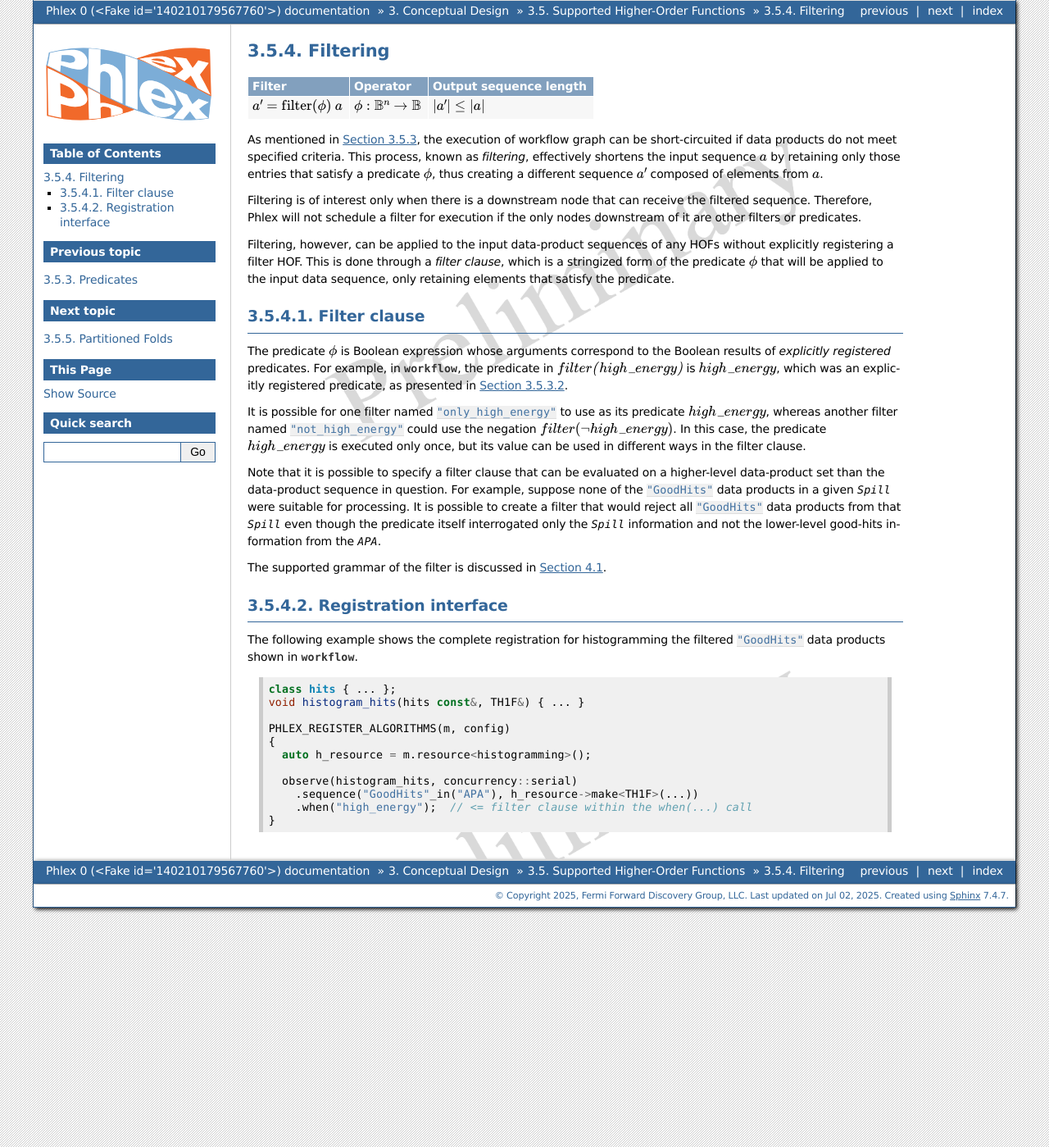
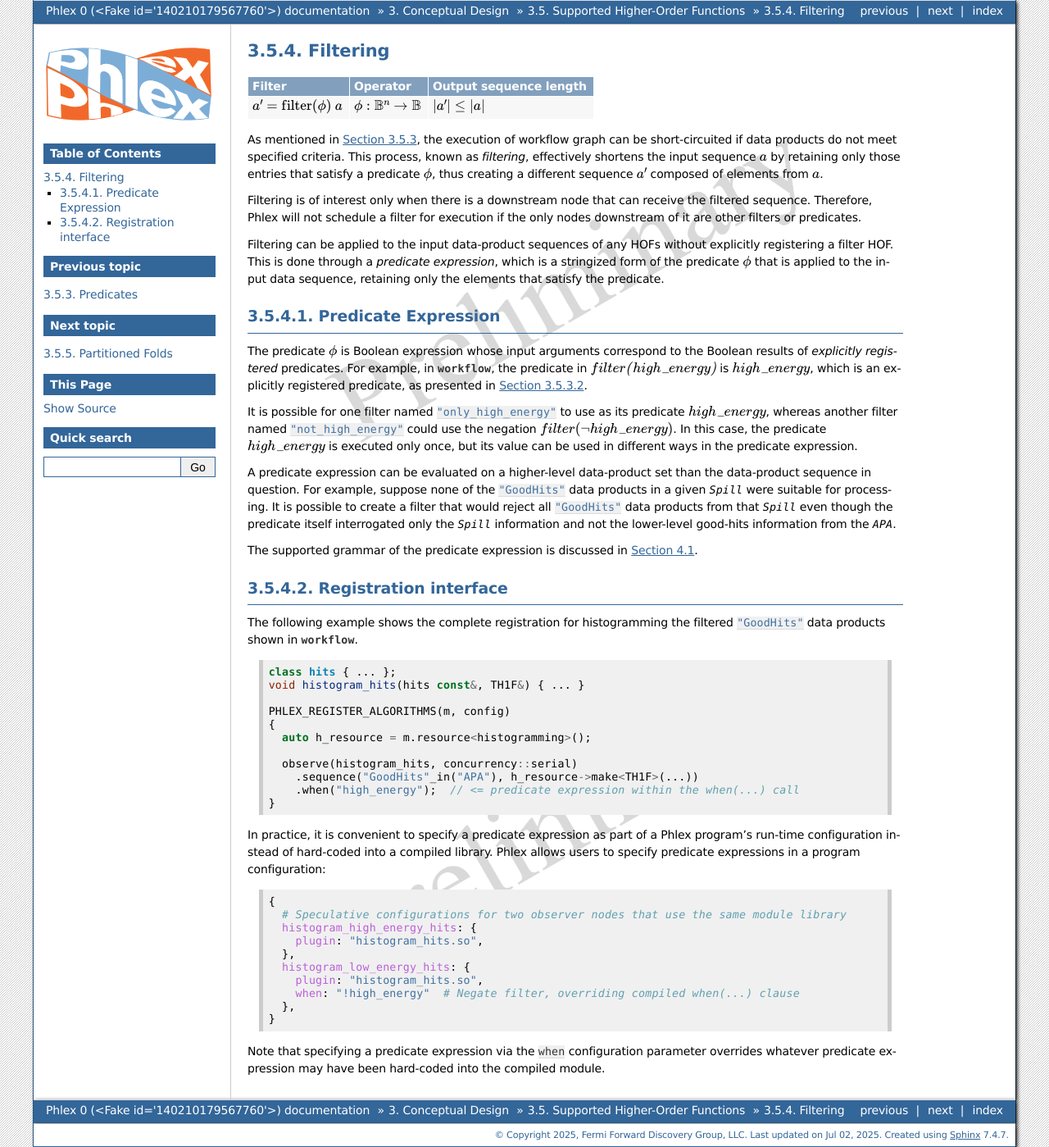
Before and after one commit to Framework-R-D/phlex-design, a Sphinx documentation site: the page built from doc/ch_conceptual_design/hofs/filters.rst, in a window 1280 px wide. Shown: the whole page at 82% size. Built offline with Sphinx 7.4.7, drawn with Linux system fonts in a browser that asks for light colours.

Commit message:
Replace "filter clause" with "predicate expression"

```diff
--- a/doc/ch_conceptual_design/hofs/filters.rst
+++ b/doc/ch_conceptual_design/hofs/filters.rst
@@ -14,23 +14,23 @@
 Filtering is of interest only when there is a downstream node that can receive the filtered sequence.
 Therefore, Phlex will not schedule a filter for execution if the only nodes downstream of it are other filters or predicates.
 
-Filtering, however, can be applied to the input data-product sequences of any HOFs without explicitly registering a filter HOF.
-This is done through a *filter clause*, which is a stringized form of the predicate :math:`\phi` that will be applied to the input data sequence, only retaining elements that satisfy the predicate.
+Filtering can be applied to the input data-product sequences of any HOFs without explicitly registering a filter HOF.
+This is done through a *predicate expression*, which is a stringized form of the predicate :math:`\phi` that is applied to the input data sequence, retaining only the elements that satisfy the predicate.
 
-Filter clause
-^^^^^^^^^^^^^
+Predicate Expression
+^^^^^^^^^^^^^^^^^^^^
 
-The predicate :math:`\phi` is Boolean expression whose arguments correspond to the Boolean results of *explicitly registered* predicates.
-For example, in :numref:`workflow`, the predicate in :math:`\textit{filter(high\_energy)}` is :math:`\textit{high\_energy}`, which was an explicitly registered predicate, as presented in :numref:`ch_conceptual_design/hofs/predicates:Registration interface`.
+The predicate :math:`\phi` is Boolean expression whose input arguments correspond to the Boolean results of *explicitly registered* predicates.
+For example, in :numref:`workflow`, the predicate in :math:`\textit{filter(high\_energy)}` is :math:`\textit{high\_energy}`, which is an explicitly registered predicate, as presented in :numref:`ch_conceptual_design/hofs/predicates:Registration interface`.
 
 It is possible for one filter named :cpp:`"only_high_energy"` to use as its predicate :math:`\textit{high\_energy}`, whereas another filter named :cpp:`"not_high_energy"` could use the negation :math:`\textit{filter}(\neg \textit{high\_energy})`.
-In this case, the predicate :math:`\textit{high\_energy}` is executed only once, but its value can be used in different ways in the filter clause.
+In this case, the predicate :math:`\textit{high\_energy}` is executed only once, but its value can be used in different ways in the predicate expression.
 
-Note that it is possible to specify a filter clause that can be evaluated on a higher-level data-product set than the data-product sequence in question.
+A predicate expression can be evaluated on a higher-level data-product set than the data-product sequence in question.
 For example, suppose none of the :cpp:`"GoodHits"` data products in a given `Spill` were suitable for processing.
 It is possible to create a filter that would reject all :cpp:`"GoodHits"` data products from that `Spill` even though the predicate itself interrogated only the `Spill` information and not the lower-level good-hits information from the `APA`.
 
-The supported grammar of the filter is discussed in :numref:`ch_subsystem_design/task_management:Task Management`.
+The supported grammar of the predicate expression is discussed in :numref:`ch_subsystem_design/task_management:Task Management`.
 
 Registration interface
 ^^^^^^^^^^^^^^^^^^^^^^
@@ -48,5 +48,23 @@
 
      observe(histogram_hits, concurrency::serial)
        .sequence("GoodHits"_in("APA"), h_resource->make<TH1F>(...))
-       .when("high_energy");  // <= filter clause within the when(...) call
+       .when("high_energy");  // <= predicate expression within the when(...) call
    }
+
+In practice, it is convenient to specify a predicate expression as part of a Phlex program's run-time configuration instead of hard-coded into a compiled library.
+Phlex allows users to specify predicate expressions in a program configuration:
+
+.. code:: jsonnet
+
+   {
+     # Speculative configurations for two observer nodes that use the same module library
+     histogram_high_energy_hits: {
+       plugin: "histogram_hits.so",
+     },
+     histogram_low_energy_hits: {
+       plugin: "histogram_hits.so",
+       when: "!high_energy"  # Negate filter, overriding compiled when(...) clause
+     },
+   }
+
+Note that specifying a predicate expression via the :cpp:`when` configuration parameter overrides whatever predicate expression may have been hard-coded into the compiled module.
--- a/doc/ch_conceptual_design/hofs/predicates.rst
+++ b/doc/ch_conceptual_design/hofs/predicates.rst
@@ -17,7 +17,7 @@
 
 .. note::
 
-   Phlex will not schedule a predicate HOF for execution unless it is bound to a filter via a filter clause (see :numref:`ch_conceptual_design/hofs/filters:Filtering`).
+   Phlex will schedule a predicate HOF for execution only if it is included in a predicate expression (see :numref:`ch_conceptual_design/hofs/filters:Filtering`).
 
 Operator signature
 ^^^^^^^^^^^^^^^^^^
@@ -36,7 +36,7 @@
 ^^^^^^^^^^^^^^^^^^^^^^
 
 The workflow in :numref:`workflow` demonstrates a use of a predicate in the :math:`filter(high\_energy)` node, where the predicate is :cpp:`high\_energy` that operates on each :cpp:`GoodHits` object.
-Although :numref:`workflow` does not include an explicit node for the :cpp:`high\_energy` predicate (for reasons of exposition), the predicate HOF *does* have its own node, which is then bound to one or more filters.
+Although :numref:`workflow` does not include an explicit node for the :cpp:`high\_energy` predicate (for reasons of exposition), the predicate HOF *does* have its own node, which is then bound to one or more filters via predicate expressions.
 The registration for the predicate node in :numref:`workflow` would look like:
 
 .. code:: c++
--- a/doc/ch_subsystem_design/task_management.rst
+++ b/doc/ch_subsystem_design/task_management.rst
@@ -6,7 +6,7 @@
    - Includes scheduling of tasks as well as any relevant task priorities or concurrency constraints
    - Respecting data-marshaling demands
    - Relates to algorithms and data (product) sets
-   - Is this where the grammar goes for the filter clause (:numref:`ch_conceptual_design/hofs/filters:Filter clause`)?
+   - Is this where the grammar goes for the predicate expression (:numref:`ch_conceptual_design/hofs/filters:Predicate Expression`)?
 
 The execution of computational tasks will be managed by `oneTBB Flow Graph <https://oneapi-spec.uxlfoundation.org/specifications/oneapi/v1.3-rev-1/elements/onetbb/source/flow_graph>`_.
 With oneTBB, the user does not explicitly manage threads but specifies tasks that should be scheduled by oneTBB for execution using its own thread pool.
```
